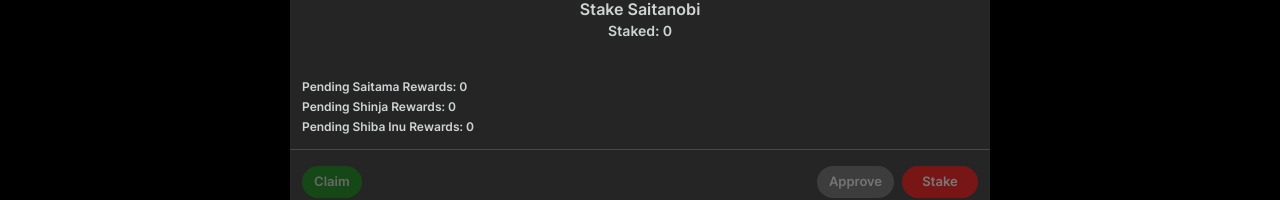
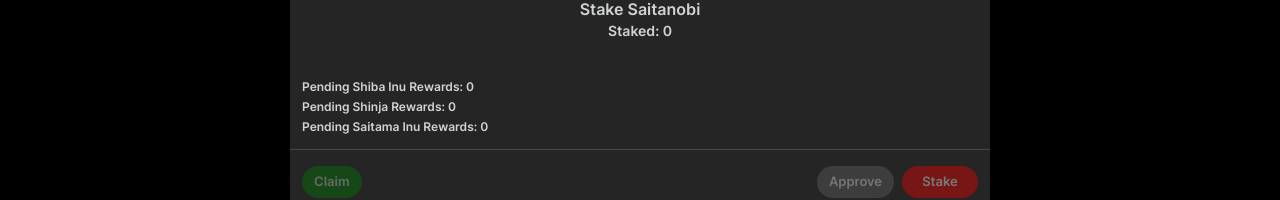
Before and after one commit to Saitanobi/staking-dapp, a React (Create React App) app: page / in a window 1280 px wide. Shown: the part 250-450 px from the top of the page. Built offline with nearby package versions, Linux system fonts and the light colour scheme; no server answers.

Commit message:
reorder tokens accordingly

```diff
--- a/src/components/Stake/StakingCard.tsx
+++ b/src/components/Stake/StakingCard.tsx
@@ -37,9 +37,9 @@
 
     React.useEffect(() => {
         if (price.status === 'fulfilled') {
-            const apy1 = Number(stake.rewardPerToken[0]) * price.saitama;
+            const apy1 = Number(stake.rewardPerToken[0]) * price.shib;
             const apy2 = Number(stake.rewardPerToken[1]) * price.shinja;
-            const apy3 = Number(stake.rewardPerToken[2]) * price.shib;
+            const apy3 = Number(stake.rewardPerToken[2]) * price.saitama;
             if (Number(stake.totalStaked) === 0 || price.saitanobi === 0) {
                 setApy(0);
             } else {
@@ -185,13 +185,13 @@
             <Box sx={{ display: 'flex', justifyContent: 'flex-start', p: '12px' }}>
                 <Stack sx={{ textAlign: 'left' }}>
                     <Typography variant="caption" component="div">
-                        {`Pending Saitama Rewards: ${Number(stake.rewards[0]).toLocaleString('en-US')}`}
+                        {`Pending Shiba Inu Rewards: ${Number(stake.rewards[0]).toLocaleString('en-US')}`}
                     </Typography>
                     <Typography variant="caption" component="div">
                         {`Pending Shinja Rewards: ${Number(stake.rewards[1]).toLocaleString('en-US')}`}
                     </Typography>
                     <Typography variant="caption" component="div">
-                        {`Pending Shiba Inu Rewards: ${Number(stake.rewards[2]).toLocaleString('en-US')}`}
+                        {`Pending Saitama Inu Rewards: ${Number(stake.rewards[2]).toLocaleString('en-US')}`}
                     </Typography>
                 </Stack>
             </Box>
```
